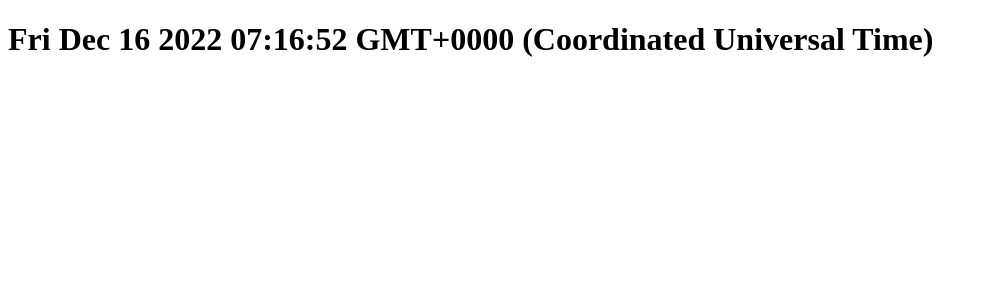
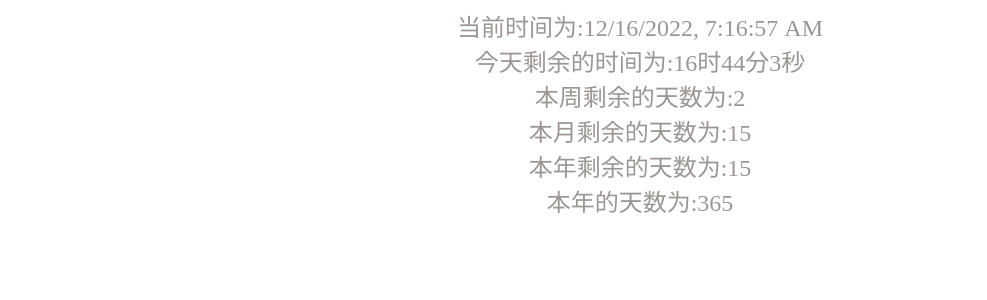
Before and after one commit to evanhy/testVue, a Vue app: page / in a window 1280 px wide. Shown: the top 300 px of the page, without its empty margins (0-987 px from the left). Built offline with nearby package versions, Linux system fonts and the light colour scheme.

Commit message:
feat: 做一个时间倒计时

```diff
--- a/package.json
+++ b/package.json
@@ -13,6 +13,8 @@
   },
   "devDependencies": {
     "@vitejs/plugin-vue": "^4.0.0",
+    "sass": "^1.58.0",
+    "sass-loader": "^13.2.0",
     "typescript": "^4.9.3",
     "unplugin-vue-define-options": "^1.2.0",
     "vite": "^4.1.0",
--- a/src/App.vue
+++ b/src/App.vue
@@ -1,11 +1,10 @@
 <script setup lang="ts">
-import ToDo from "./components/ToDo.vue";
-</script>
+import CountDown from "@components/CountDown.vue";</script>
 
 <template>
-  <div>
-    <to-do></to-do>
-  </div>
+    <div>
+        <count-down></count-down>
+    </div>
 </template>
 
 <style scoped>
--- /dev/null
+++ b/src/components/CountDown.vue
@@ -0,0 +1,89 @@
+<script setup lang="ts">
+import {computed, onMounted, onUnmounted, ref} from "vue";
+
+defineOptions({
+    name: 'ToDo',
+    // inheritAttrs: false,
+})
+const nowTime = ref<any>(new Date());
+
+//格式化时间
+const dateFormat = () => {
+    const date = new Date();
+    const year = date.getFullYear();
+    const month = date.getMonth() + 1 < 10 ? "0" + (date.getMonth() + 1) : date.getMonth() + 1;
+    const day = date.getDate() < 10 ? "0" + date.getDate() : date.getDate();
+    const hours = date.getHours() < 10 ? "0" + date.getHours() : date.getHours();
+    const minutes = date.getMinutes() < 10 ? "0" + date.getMinutes() : date.getMinutes();
+    const seconds = date.getSeconds() < 10 ? "0" + date.getSeconds() : date.getSeconds();
+    let week = date.getDay(); // 星期
+    let weekArr = ["星期日", "星期一", "星期二", "星期三", "星期四", "星期五", "星期六",];
+    return (
+        year + "年" + month + "月" + day + "日 " + hours + ":" + minutes + ":" + seconds + " " + weekArr[week]
+    );
+}
+let timer = ref()
+const currentYearDay = computed(() => {
+    let nowYear = new Date().getFullYear();
+    return (nowYear % 4 == 0 && nowYear % 100 != 0) || nowYear % 400 == 0 ? 366 : 365;
+})
+const remainderYearDay = computed(() => {
+    let nowTime = new Date();
+    let endTime = new Date(nowTime.getFullYear() + 1, 1, 1, 0, 0, 0, 0);
+    return parseInt((endTime - nowTime) / 86400000) - 31;
+})
+const remainderMonthDay = computed(() => {
+    let nowMonth = new Date().getMonth() + 1;
+    let nowYear = new Date().getFullYear();
+    let nowDay1 = new Date().getDate();
+    if (nowMonth === 1 || nowMonth === 3 || nowMonth === 5 || nowMonth === 7 || nowMonth === 8 || nowMonth === 10 || nowMonth === 12) {
+        return 31 - nowDay1;
+    }
+    if (nowMonth === 4 || nowMonth === 6 || nowMonth === 9 || nowMonth === 11) {
+        return 30 - nowDay1;
+    }
+    if (nowMonth == 2) {
+        if ((nowYear % 4 == 0 && nowYear % 100 != 0) || nowYear % 400 == 0) {
+            return 29 - nowDay1;
+        } else {
+            return 28 - nowDay1;
+        }
+    }
+})
+const remainderWeekDay = computed(() => {
+    return 7 - new Date().getDay();
+})
+onMounted(() => {
+    nowTime.value = new Date().toLocaleString();
+    timer.value = setInterval(() => {
+        nowTime.value = new Date().toLocaleString();
+    }, 1000);
+})
+onUnmounted(() => {
+    if (timer.value) {
+        clearInterval(timer.value)
+    }
+})
+</script>
+
+<template>
+    <div class="count-down">
+        <div>当前时间为:{{ nowTime }}</div>
+        <div>今天剩余的时间为:{{
+                24 - (new Date().getHours() + 1)
+            }}时{{ 60 - new Date().getMinutes() }}分{{ 60 - new Date().getSeconds() }}秒
+        </div>
+        <div>本周剩余的天数为:{{ remainderWeekDay }}</div>
+        <div>本月剩余的天数为:{{ remainderMonthDay }}</div>
+        <div>本年剩余的天数为:{{ remainderYearDay }}</div>
+        <div>本年的天数为:{{ currentYearDay }}</div>
+    </div>
+</template>
+
+<style lang="scss" scoped>
+.count-down {
+    text-align: center;
+    font-size: 24px;
+    color: #9d9696;
+}
+</style>
--- a/src/components/ToDo.vue
+++ /dev/null
@@ -1,33 +0,0 @@
-<script setup lang="ts">
-import {ref} from "vue";
-
-defineOptions({
-    name: 'ToDo',
-    // inheritAttrs: false,
-})
-const nowTime = ref(new Date());
-
-//格式化时间
-const dateFormat = () => {
-    const date = new Date();
-    const year = date.getFullYear();
-    const month = date.getMonth() + 1 < 10 ? "0" + (date.getMonth() + 1) : date.getMonth() + 1;
-    const day = date.getDate() < 10 ? "0" + date.getDate() : date.getDate();
-    const hours = date.getHours() < 10 ? "0" + date.getHours() : date.getHours();
-    const minutes = date.getMinutes() < 10 ? "0" + date.getMinutes() : date.getMinutes();
-    const seconds = date.getSeconds() < 10 ? "0" + date.getSeconds() : date.getSeconds();
-    let week = date.getDay(); // 星期
-    let weekArr = ["星期日", "星期一", "星期二", "星期三", "星期四", "星期五", "星期六",];
-    return (
-        year + "年" + month + "月" + day + "日 " + hours + ":" + minutes + ":" + seconds + " " + weekArr[week]
-    );
-}
-</script>
-
-<template>
-    <h1>{{ nowTime }}</h1>
-</template>
-
-<style scoped>
-
-</style>
--- a/vite.config.ts
+++ b/vite.config.ts
@@ -1,8 +1,30 @@
 import {defineConfig} from 'vite'
 import DefineOptions from 'unplugin-vue-define-options/vite'
 import vue from '@vitejs/plugin-vue'
+import path from 'path'
+
 
 // https://vitejs.dev/config/
 export default defineConfig({
     plugins: [vue(), DefineOptions()],
+    // 别名配置
+    resolve: {
+        alias: {
+            // 键必须以斜线开始和结束
+            '@': path.resolve(__dirname, './src'),
+            "@assets": path.resolve(__dirname, "./src/assets"),
+            "@common": path.resolve(__dirname, "./src/common"),
+            "@interface": path.resolve(__dirname, "./src/interface"),
+            "@plugins": path.resolve(__dirname, "./src/plugins"),
+            "@utils": path.resolve(__dirname, "./src/utils"),
+            "@components": path.resolve(__dirname, "./src/components"),
+            "@styles": path.resolve(__dirname, "./src/styles"),
+            "@store": path.resolve(__dirname, "./src/store"),
+            "@views": path.resolve(__dirname, "./src/views"),
+        },
+    },
+    server: {// 环境配置
+        port: 9090,
+        open: true, //配置自动启动浏览器
+    },
 })
```
Also changed, not shown: tsconfig.json (+13 -1 lines), 1 other file (tests, documents, lock files or other folders).
